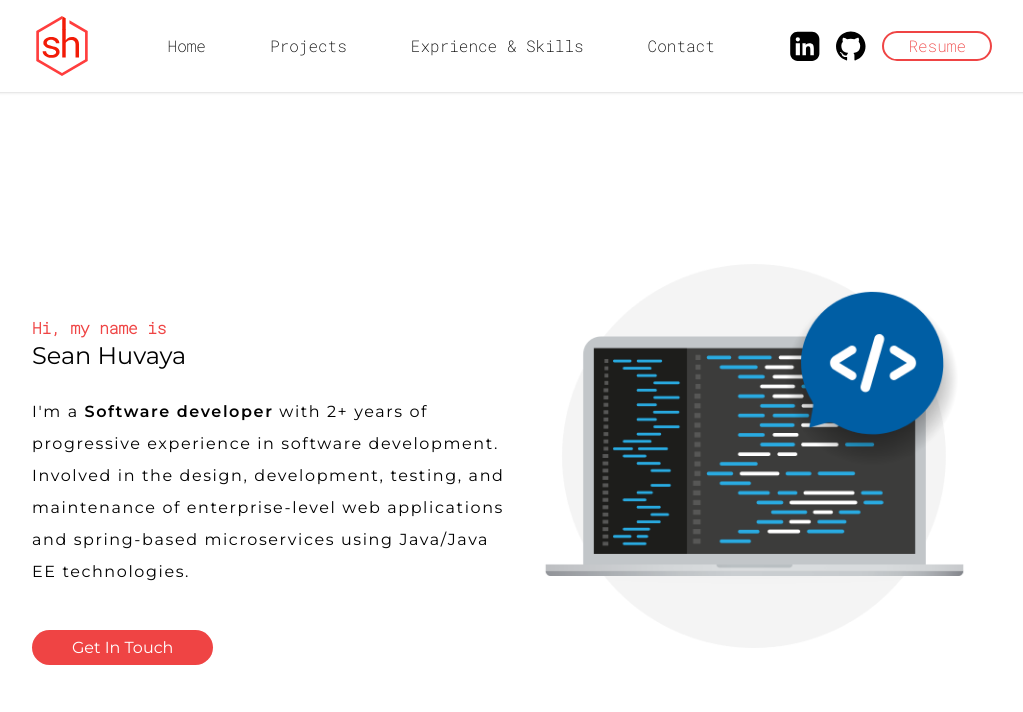
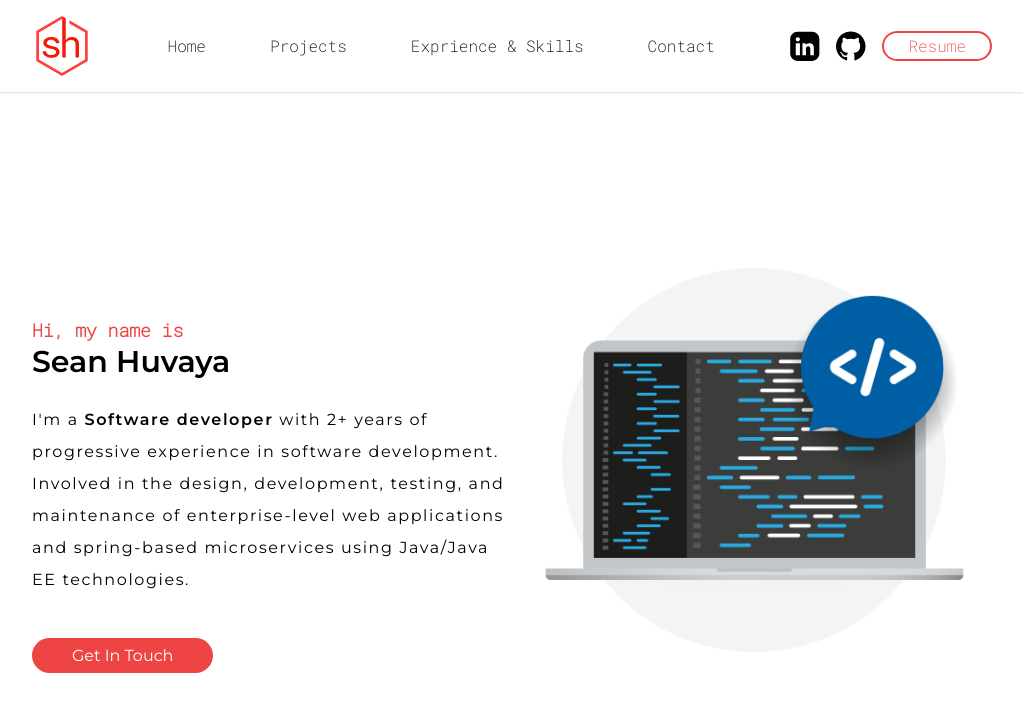
Before and after one commit to seanhuvaya/ktxdev.github.io, a React (Create React App) app: page / in a window 1280 px wide. Shown: the top 712 px of the page, without its empty margins (128-1151 px from the left). Built offline with nearby package versions, Linux system fonts and the light colour scheme; a web font is replaced by a local one.

Commit message:
Change text size for name

```diff
--- a/src/components/About.jsx
+++ b/src/components/About.jsx
@@ -5,8 +5,8 @@ const About = () => {
     return (
         <div className='w-full flex flex-col-reverse items-center py-16 px-5 text-center md:flex-row md:justify-between md:text-left md:py-40 md:px-40'>
             <div className="font-montserrat mt-16">
-                <h4 className="font-roboto font-bold text-red-500" >Hi, my name is</h4>
-                <h2 className="text-2xl">Sean Huvaya</h2>
+                <h4 className="font-roboto font-bold text-red-500 text-lg" >Hi, my name is</h4>
+                <h2 className="text-3xl font-bold">Sean Huvaya</h2>
                 <p className="mt-6 mb-12 leading-8 tracking-widest max-w-md md:max-w-xl">
                 I'm a <strong>Software developer</strong> with 2+ years of progressive experience in software development. Involved in the design, development, testing, and maintenance of enterprise-level web applications and spring-based microservices using Java/Java EE technologies.
                 </p>
```
